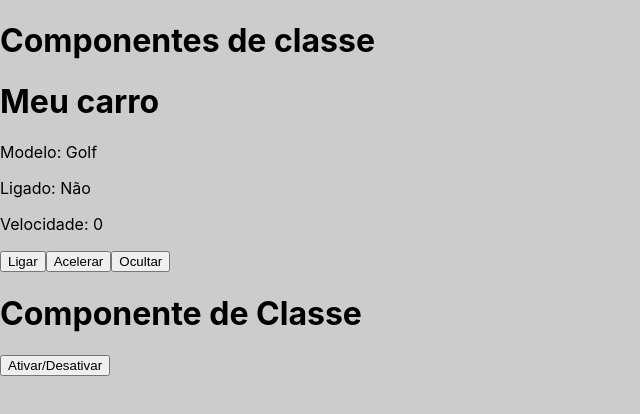
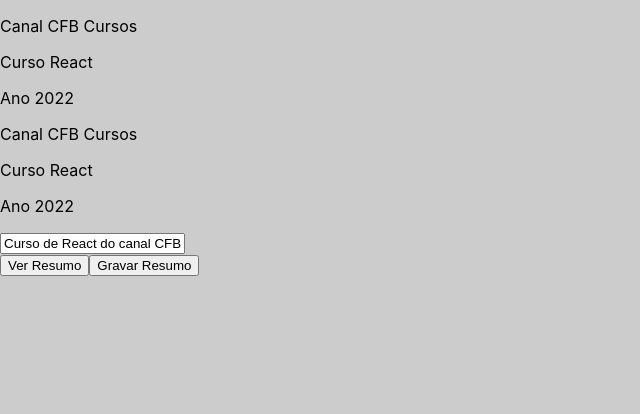
Before and after one commit to viniciusjuste/Curso-React, a React (Create React App) app in the folder React(app01)/app01/: page / in a window 1280 px wide. Shown: the top 414 px of the page, without its empty margins (0-640 px from the left). Built offline with nearby package versions, Linux system fonts and the light colour scheme.

Commit message:
Variáveis Globais Static em React

```diff
--- a/React(app01)/app01/src/App.js
+++ b/React(app01)/app01/src/App.js
@@ -3,23 +3,31 @@
 import './App.css' // É assim que se importa o arquivo CSS
 import Carro from "./componentes/Carro";
 import BaseClasse from "./componentes/BaseClasse";
+import Globais from "./componentes/Globais";
+import Info from "./componentes/Info";
 
 export default function App() {
 
-  const [carro, setCarro] = useState(true);
+  const [resumo, setResumo] = useState(Globais.resumo);
 
-  const mostrarOcultarCarro = () => {
-    setCarro(!carro);
+  const gravarResumo = () => {
+    Globais.resumo = resumo;
+  }
+
+  const verResumo = () => {
+    alert(Globais.resumo);
   }
 
   return (
     <>
-      <h1>Componentes de classe</h1>
-      {carro ? <Carro /> : null}
-
-      <button onClick={() => mostrarOcultarCarro()}>Ocultar</button>
-
-      <BaseClasse/>
+     <Info/>
+     <p>{'Canal ' + Globais.canal}</p>
+     <p>{'Curso ' + Globais.curso}</p>
+     <p>{'Ano ' + Globais.ano}</p>
+     <input type="text" value={resumo} onChange={(e) => setResumo(e.target.value)} />
+     <br/>
+     <button onClick={() => verResumo()}>Ver Resumo</button>
+     <button onClick={() => gravarResumo()}>Gravar Resumo</button>
     </>
   )
 
--- /dev/null
+++ b/React(app01)/app01/src/componentes/Globais.js
@@ -0,0 +1,14 @@
+import React from "react";
+
+export default class Globais extends React.Component {
+    static canal = 'CFB Cursos'
+    static curso = 'React'
+    static ano = 2022
+    static resumo = 'Curso de React do canal CFB Cursos'
+    constructor(props) {
+        super(props)
+    }
+    render() {
+
+    }
+}
--- /dev/null
+++ b/React(app01)/app01/src/componentes/Info.js
@@ -0,0 +1,14 @@
+import React, { useEffect } from "react";
+import Globais from "./Globais";
+
+export default function Info() {
+
+  return (
+    <>
+     <p>{'Canal ' + Globais.canal}</p>
+     <p>{'Curso ' + Globais.curso}</p>
+     <p>{'Ano ' + Globais.ano}</p>
+    </>
+  )
+
+}
```
